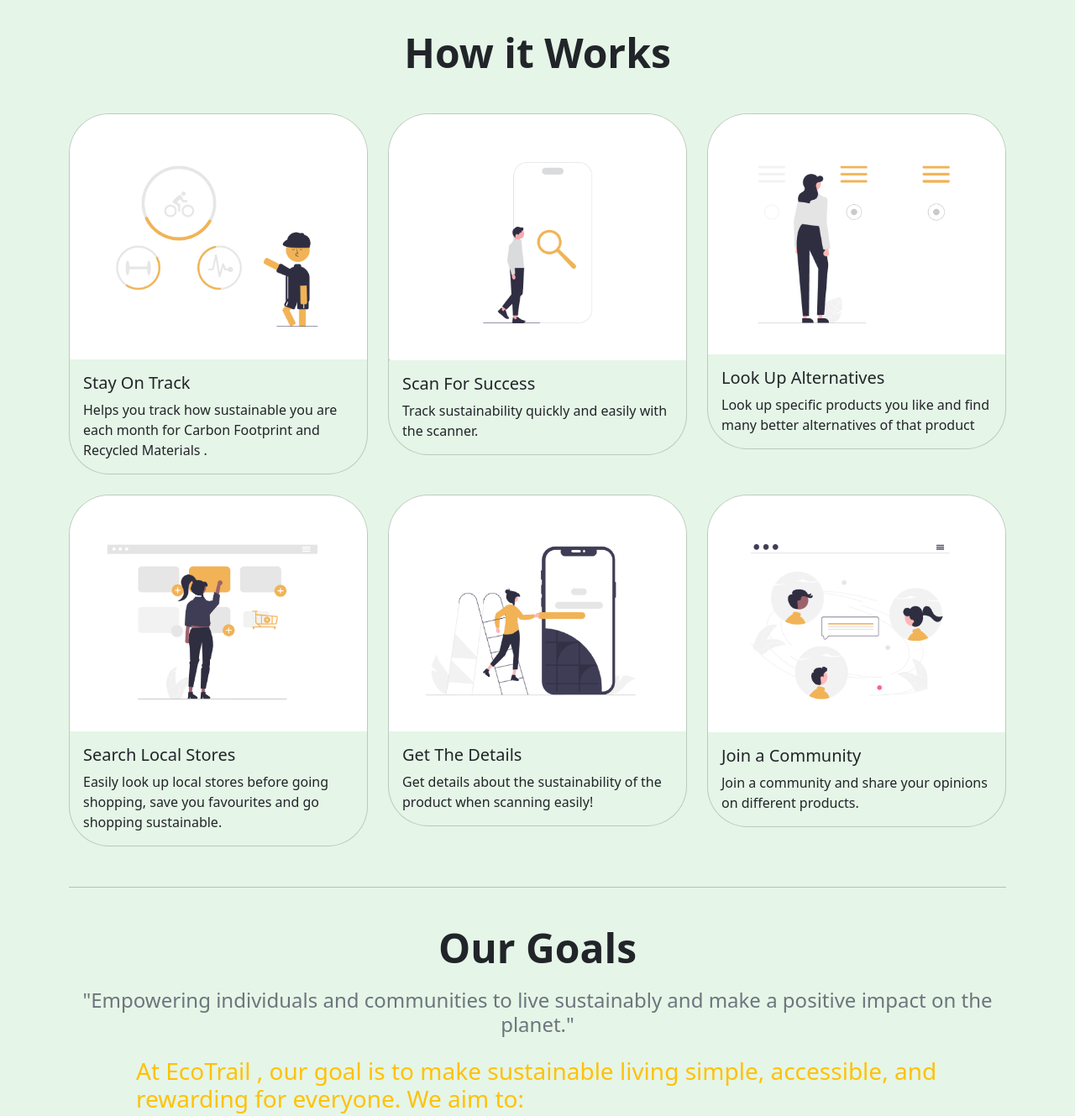
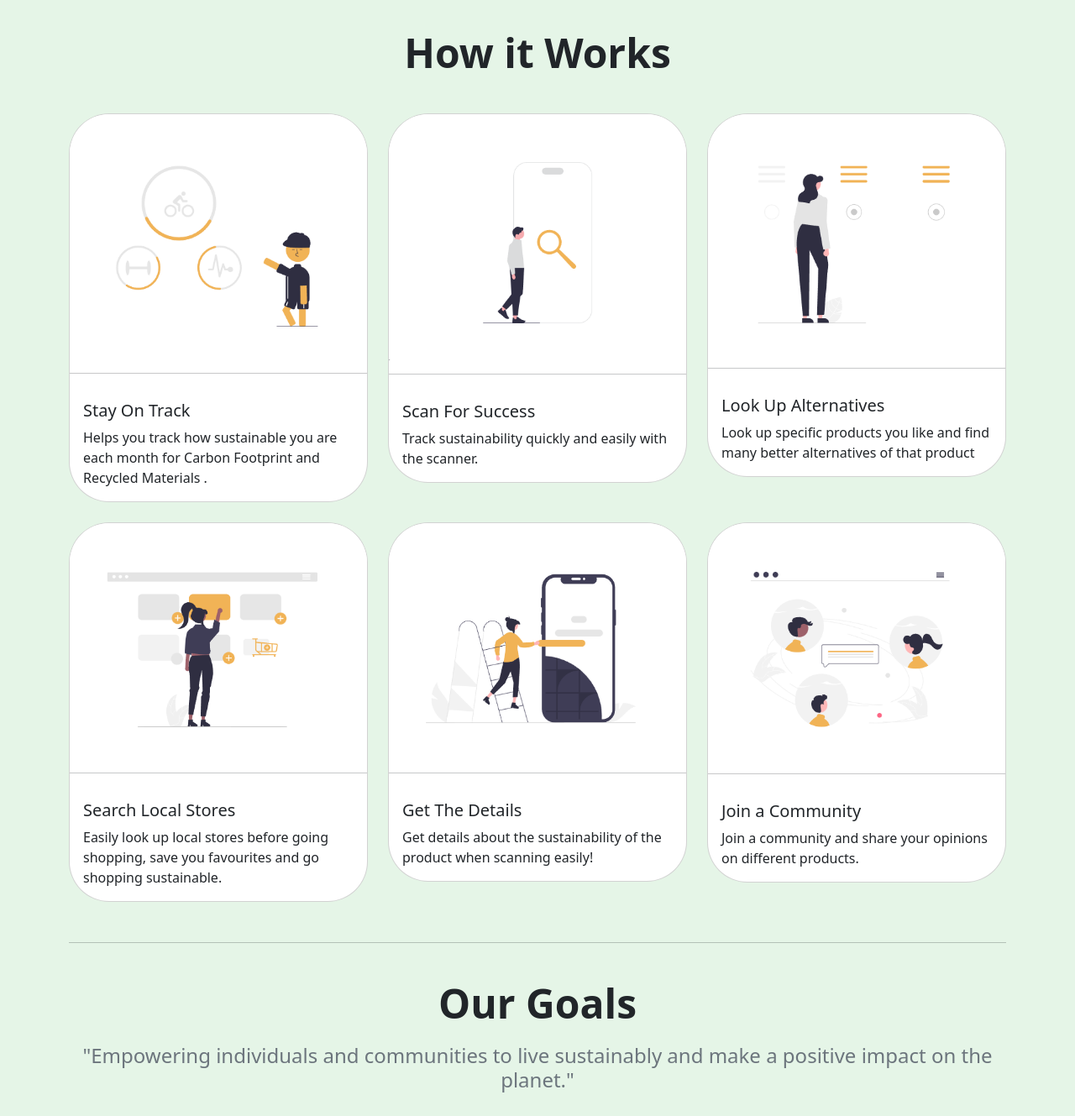
Before and after one commit to PaulaEleni05/EcoTrail-Website, a website: page index.html in a window 1280 px wide. Shown: the part 2620-3949 px from the top of the page at 84% size. Drawn offline with nearby package versions, Linux system fonts and the light colour scheme.

Commit message:
Changed a few small details like the colour for the cards in how it works section

```diff
--- a/index.html
+++ b/index.html
@@ -129,8 +129,9 @@
     <div class="row row-cols-1 row-cols-md-3 g-4">
       <div class="col">
 
-        <div class="card">
+        <div class="card bg-white">
           <img src="images/track1.png" class="card-img-top" alt="...">
+          <hr>
           <div class="card-body">
             <h5 class="card-title">Stay On Track</h5>
             <p class="card-text">Helps you track how sustainable you are each month for Carbon Footprint and
@@ -139,8 +140,9 @@
         </div>
       </div>
       <div class="col">
-        <div class="card">
+        <div class="card bg-white ">
           <img src="images/scan1.png" class="card-img-top" alt="...">
+          <hr>
           <div class="card-body">
             <h5 class="card-title">Scan For Success</h5>
             <p class="card-text">Track sustainability quickly and easily with the scanner.</p>
@@ -148,8 +150,9 @@
         </div>
       </div>
       <div class="col">
-        <div class="card">
+        <div class="card bg-white">
           <img src="images/alternatives1.png" class="card-img-top" alt="...">
+          <hr>
           <div class="card-body">
             <h5 class="card-title">Look Up Alternatives </h5>
             <p class="card-text">Look up specific products you like and find many better alternatives of that product
@@ -158,8 +161,9 @@
         </div>
       </div>
       <div class="col">
-        <div class="card">
+        <div class="card bg-white">
           <img src="images/stores.png" class="card-img-top" alt="...">
+          <hr>
           <div class="card-body">
             <h5 class="card-title">Search Local Stores</h5>
             <p class="card-text">Easily look up local stores before going shopping, save you favourites and go shopping
@@ -168,8 +172,9 @@
         </div>
       </div>
       <div class="col">
-        <div class="card">
+        <div class="card bg-white">
           <img src="images/details1.png" class="card-img-top" alt="...">
+          <hr>
           <div class="card-body">
             <h5 class="card-title">Get The Details</h5>
             <p class="card-text">Get details about the sustainability of the product when scanning easily!</p>
@@ -177,8 +182,9 @@
         </div>
       </div>
       <div class="col">
-        <div class="card">
+        <div class="card bg-white">
           <img src="images/community.png" class="card-img-top" alt="...">
+          <hr>
           <div class="card-body">
             <h5 class="card-title">Join a Community</h5>
             <p class="card-text">Join a community and share your opinions on different products.</p>
@@ -201,7 +207,7 @@
             to:
           </span>
 
-          <li class="ms-5 my-3"><b>Reduce</b> environmental impact by promoting conscious consumption and waste
+          <li class="ms-5 my-3"><b>Reduce </b> environmental impact by promoting conscious consumption and waste
             reduction.</li>
           <li class="ms-5 my-3"><b>Encourage</b> small, daily actions that collectively lead to significant global
             change.</li>
@@ -286,7 +292,7 @@
       <!-- Form start -->
       <div class="container-fluid bg-success my-5 py-5 rounded ">
       <div class="container-lg mt-5">
-        <h2 class="fw-bold lh-1 display-5 text-left text-white my-5">Form for early access of the app </h2>
+        <h2 class="fw-bold lh-1 display-5 text-left text-white my-5">Form for the Beta app </h2>
         <div class="row">
           <div class="col-md-6">
             <form action="">
@@ -304,7 +310,7 @@
           <div class="col-md-6">
             <div class="form-floating ">
               <textarea class="form-control" placeholder="Leave a comment here" id="floatingTextarea"></textarea>
-              <label for="floatingTextarea">Comment?</label>
+              <label for="floatingTextarea"> Why do you want to try the Beta app?</label>
             </div>
           </div>
         </div>
```
